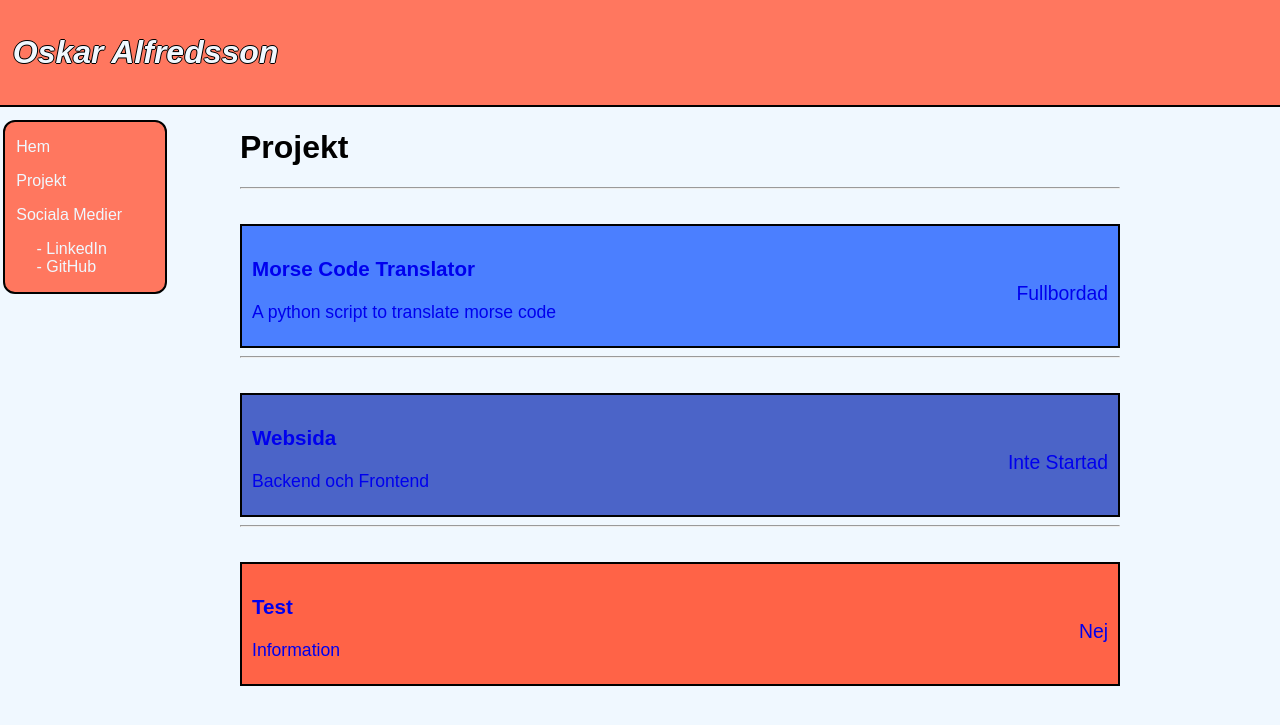
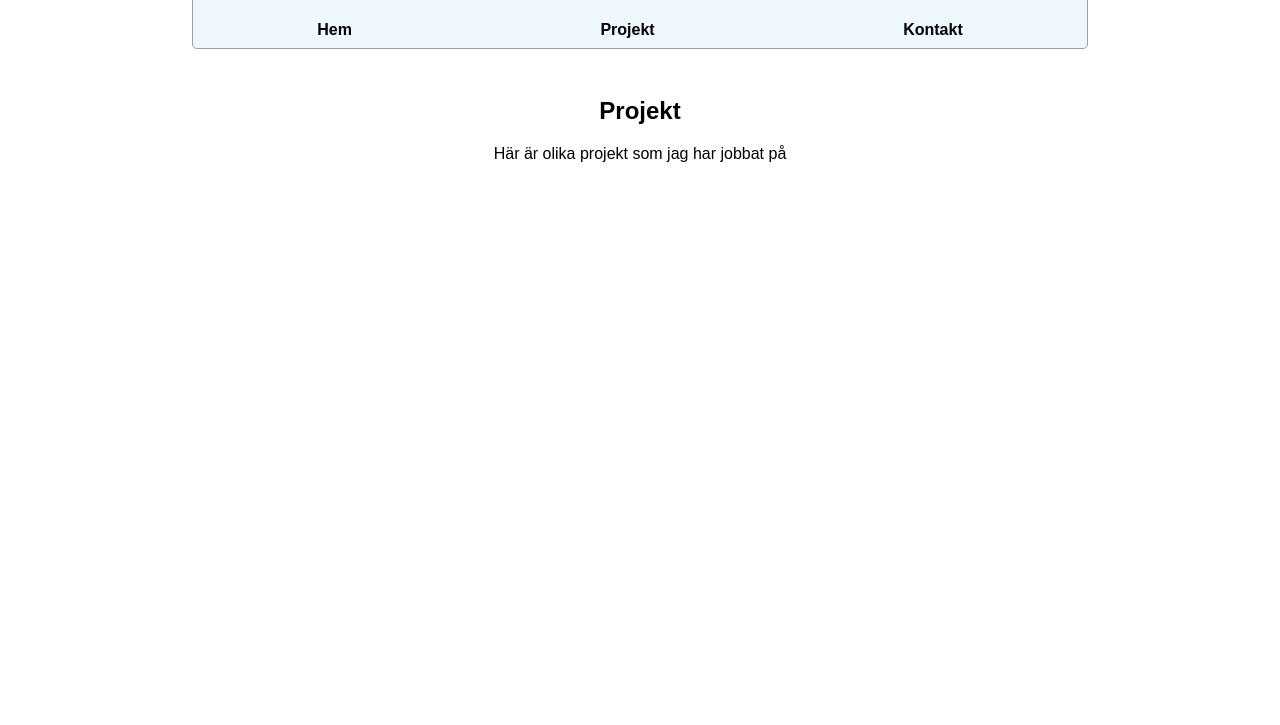
Before and after one commit to Alfredsson418/CV-site, a Flask app: page /projekt in a window 1280 px wide. Shown: the top 725 px of the page. Run offline with Flask 3, Linux system fonts and the light colour scheme.

Commit message:
Started on new website

```diff
--- a/CV.py
+++ b/CV.py
@@ -1,30 +1,8 @@
 from flask import Flask, render_template, abort, url_for
+from projects import projects
 
 app = Flask(__name__)
-
-
-projects = [
-	{
-	   'title': 'Morse Code Translator',
-	   'p': 'A python script to translate morse code',
-	   'color': 'rgb(75, 127, 255)',
-	   'done' : 'Fullbordad'
-	},
-		{
-	   'title': 'Websida',
-	   'p': 'Backend och Frontend',
-	   'color': 'rgb(75, 100, 200)',
-	   'done' : 'Inte Startad'
-	},
-	{
-		'title': 'Test',
-		'p': 'Information',
-		'color': 'tomato',
-		'done': 'Nej'
-
-	}
-]
-
+app.config['DEBUG'] = True
 
 
 
@@ -36,20 +14,19 @@
 
 @app.route("/projekt")
 def project():
-   	return render_template("project.html", title="Projekt", projects=projects)
+   	return render_template("projects.html", projects=projects)
 
 
 @app.route("/projekt/<projectTitle>")
 def projectPage(projectTitle):
-	for project in projects:
-		if projectTitle == project.get("title"):
-			return render_template("projectTemp.html", project=project)
+	return render_template("project-site.html", title="project")
 
 	abort(404)
 
-@app.route("/sociala-medier")
+
+
+@app.route("/kontakt")
 def socials():
-
    	return render_template("socials.html", title="Sociala Medier")
 
 
--- /dev/null
+++ b/static/css/body.css
@@ -0,0 +1,40 @@
+body {
+    margin: 0;
+    margin-left: 15%;
+    margin-right: 15%;
+    font-family:sans-serif;
+}
+
+.menu-box {
+    height: 3em;
+    background-color: aliceblue;
+    border-width: 1px;
+    border-top-width: 0;
+    border-style: solid;
+    border-color: rgba(0, 0, 0, 0.351);
+    border-bottom-left-radius: 0.3em;
+    border-bottom-right-radius: 0.3em;
+    margin-bottom: 3em;
+
+}
+.menu-grid {
+    display: grid;
+    grid-template-columns: auto auto auto;
+    padding-top: 0.3em;
+
+}
+
+.menu-item {
+    margin-left:auto;
+    margin-right: auto;
+    margin-bottom: 0;
+    text-align: center;
+    font-weight: bold;
+    text-decoration: none;
+    color: black;
+}
+
+a:hover {
+    text-decoration: underline;
+
+}
--- /dev/null
+++ b/static/css/box.css
@@ -0,0 +1,38 @@
+
+.project-page {
+    display: grid;
+    grid-template-columns: repeat(3, 1fr);
+    grid-auto-rows: 1rf;
+
+
+
+
+
+}
+
+
+.project-box {
+
+    padding: 2em;
+
+}
+
+.project-box-text-over {
+
+    text-align: center;
+    color: aliceblue;
+    font-size: 1.5em;
+    font-weight: bolder;
+    text-decoration: none;
+
+
+}
+
+
+.project-box-text-under {
+    text-align: center;
+    font-weight: bold;
+    color: aliceblue;
+    text-decoration: none;
+
+}
--- /dev/null
+++ b/static/css/general-text.css
@@ -0,0 +1,16 @@
+
+h2 {
+
+    text-align: center;
+
+}
+
+.descriptiv-text {
+
+    margin-left: 20%;
+    margin-right: 20%;
+    text-align: center;
+    margin-bottom: 5em;
+
+
+}
--- a/static/css/nav.css
+++ /dev/null
@@ -1,57 +0,0 @@
-
-dl {
-    background-color: rgb(255, 119, 95);
-    border: 2px solid black;
-    border-radius: 12px;
-    padding: 0;
-    margin-top: 1%;
-    margin-left: 0.2%;
-    overflow:hidden;
-    width: 10em;
-    float:left;
-    padding-bottom: 1em;
-
-}
-
-dt {
-    /*float: left;*/
-    list-style: none;
-    margin: 10%;
-    margin-left: 3%;
-
-}
-
-
-dt a {
-
-    text-align: center;
-    padding: 5%;
-    text-decoration: none;
-    color: aliceblue;
-}
-
-
-dt a:hover {
-    /*
-    background-color: rgb(214, 82, 58);
-    */
-    font-size: 110%;
-
-}
-
-
-dd {
-    margin-left: 2em;
-}
-
-dd a {
-    color: aliceblue;
-}
-
-
-dd a:hover {
-    /*
-    background-color: rgb(214, 82, 58);
-    */
-    font-size: 110%;
-}
--- a/static/css/styles.css
+++ /dev/null
@@ -1,76 +0,0 @@
-body{
-    background-color: aliceblue;
-    margin: 0;
-    font-family:"Arial", "Times New Roman";
-
-}
-
-
-.web-title-container {
-
-    background-color: rgb(255, 119, 95);
-    padding: 1%;
-    margin: 0;
-    border-width: 0;
-    border-bottom: 2px solid black;
-    font-style: italic;
-
-}
-
-.web-margin-left {
-    margin-left: 15em;
-    margin-right: 10em;
-}
-
-.title-container {
-    color: black;
-}
-
-.regular-text {
-    color: black;
-
-}
-
-.title-text-border {
-    color: aliceblue;
-    text-shadow: -1px 0 black, 0 1px black, 1px 0 black, 0 -1px black;
-}
-
-#selfpic {
-    float: right;
-    border: 3px solid black;
-    margin-right: 3em;
-    margin-top: 5em;
-    max-width: 20%;
-
-}
-
-#line {
-    margin-right: 10em;
-
-}
-
-.project {
-    background-color: white;
-    padding: 10px;
-    margin-top: 35px;
-    border: 2px solid black;
-    height: 100px;
-
-
-}
-
-.project-text {
-    text-decoration: none;
-    font-size: 110%;
-}
-
-.project-text a {
-    text-decoration: none;
-    color: aliceblue;
-    text-shadow: -1px 0 black, 0 1px black, 1px 0 black, 0 -1px black;
-}
-
-.project-text a:hover {
-
-}
--- a/static/js/top-titlepage.js
+++ /dev/null
@@ -1,3 +0,0 @@
-document.write("<div class=\"web-title-container title-text-border\" >");
-document.write("<h1>Oskar Alfredsson</h1>");
-document.write("</div>");
--- /dev/null
+++ b/templates/head.html
@@ -0,0 +1,34 @@
+<!DOCTYPE html>
+<html>
+    <head>
+        <meta charset="utf-8">
+        <meta name="viewport" content="width=device-width, initial-scale=1.0">
+        {% if title %}
+            <title>Alfredsson - {{ title }}</title>
+        {% else %}
+            <title>Alfredsson</title>
+        {% endif %}
+        <link rel="icon" type="images/x-icon" href="{{ url_for('static', filename='favicon/favicon.ico') }}">
+        <link rel="stylesheet" href="{{ url_for('static', filename='css/box.css') }}">
+        <link rel="stylesheet" href="{{ url_for('static', filename='css/body.css') }}">
+        <link rel="stylesheet" href="{{ url_for('static', filename='css/general-text.css') }}">
+
+
+    </head>
+    <body>
+
+        <div class="menu-box">
+            <div class="menu-grid">
+                <a href="{{ url_for('index') }}" class="menu-item"><p >Hem</p></a>
+                <a href="{{ url_for('project') }}" class="menu-item"><p >Projekt</p></a>
+                <a href="{{ url_for('socials') }}" class="menu-item"><p >Kontakt</p></a>
+            </div>
+
+        </div>
+
+        {% block content %}
+        {% endblock %}
+
+
+    </body>
+</html>
--- a/templates/project.html
+++ /dev/null
@@ -1,25 +0,0 @@
-{% extends "temp.html" %}
-{% block content %}
-
-    <div class="web-margin-left">
-        <div class="title-container">
-            <h1>Projekt</h1>
-        </div>
-
-    {% for project in projects %}
-        <hr>
-
-        <a href="{{ url_for('projectPage', projectTitle=project.title) }}" class="project-text">
-                <div class="project" style="background-color: {{ project.color }};">
-
-                        <h3>{{ project.title }}</h3>
-                        <p>{{ project.p }}</p>
-                        <p style="float:right ; margin-top:-3em; font-size:110% ;">{{ project.done }}</p>
-
-                </div>
-        </a>
-
-    {% endfor %}
-
-    </div>
-{% endblock content %}
--- /dev/null
+++ b/templates/projects.html
@@ -0,0 +1,20 @@
+{% extends "head.html" %}
+{% block content %}
+
+    <h2>Projekt</h2>
+    <p class="descriptiv-text" >Här är olika projekt som jag har jobbat på</p>
+
+
+    <div class="project-page" >
+    {% for project in projects %}
+
+        <a href="{{ project.github }}"  style="background-color: {{ project.color }};">
+            <div class="project-box">
+                <p class="project-box-text-over">{{ project.title }}</p>
+                <p class="project-box-text-under">{{ project.p }}</p>
+            </div>
+        </a>
+    {% endfor %}
+    </div>
+
+{% endblock content %}
--- a/templates/temp.html
+++ /dev/null
@@ -1,37 +0,0 @@
-<!DOCTYPE html>
-<html>
-    <head>
-        <meta charset="utf-8">
-        <meta name="viewport" content="width=device-width, initial-scale=1.0">
-        {% if title %}
-            <title>CV - {{ title }}</title>
-        {% else %}
-            <title>CV</title>
-        {% endif %}
-        <link rel="icon" type="images/x-icon" href={{ url_for('static', filename='favicon/favicon.ico') }}>
-        <link rel="stylesheet" href="{{ url_for('static', filename='css/nav.css') }}"">
-        <link rel="stylesheet" href="{{ url_for('static', filename='css/styles.css') }}"">
-    </head>
-    <body>
-        <div class="web-title-container title-text-border" >
-            <h1>Oskar Alfredsson</h1>
-        </div>
-
-
-        <dl>
-            <dt><a href="{{ url_for('index') }}">Hem</a></dt>
-
-            <dt><a href="{{ url_for('project') }}">Projekt</a></dt>
-
-            <dd><dt><a href="{{ url_for('socials') }}">Sociala Medier</a></dt>
-            <dd><a>- LinkedIn</a></dd>
-            <dd><a>- GitHub</a></dd>
-
-        </dl>
-
-        {% block content %}
-        {% endblock %}
-
-
-    </body>
-</html>
```
Also changed, not shown: static/js/nav.js (deleted, +0 -12 lines), static/nav.css (deleted, +0 -57 lines), static/styles.css (deleted, +0 -58 lines), templates/index.html (+5 -11 lines), templates/projectTemp.html (deleted, +0 -13 lines), templates/socials.html (+5 -2 lines), templates/project-site.html (added), 2 other files.
